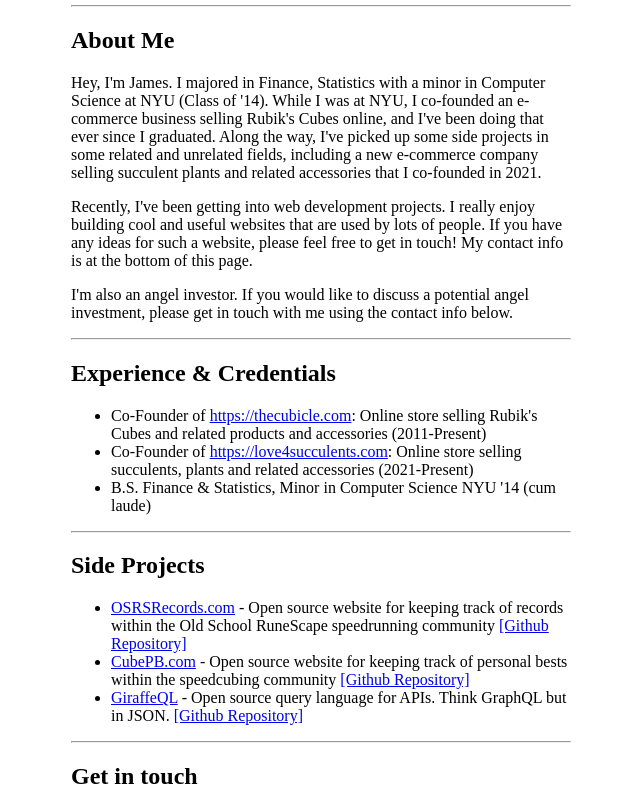
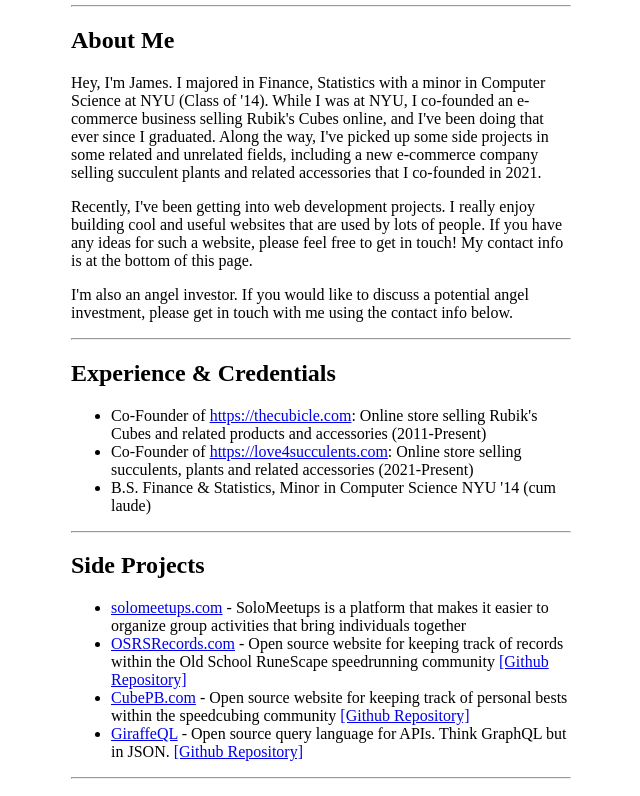
Before and after one commit to big213/jameschangcompany.com, a website: page src/index.html in a window 1280 px wide. Shown: the part 255-1051 px from the top of the page, without its empty margins (319-959 px from the left). Drawn offline with Linux system fonts and the light colour scheme.

Commit message:
Add solomeetups to side projects

```diff
--- a/src/index.html
+++ b/src/index.html
@@ -56,6 +56,11 @@
       <hr />
       <h2>Side Projects</h2>
       <ul>
+        <li>
+          <a href="https://solomeetups.com">solomeetups.com</a> - SoloMeetups is
+          a platform that makes it easier to organize group activities that
+          bring individuals together
+        </li>
         <li>
           <a href="https://osrsrecords.com">OSRSRecords.com</a> - Open source
           website for keeping track of records within the Old School RuneScape
```
